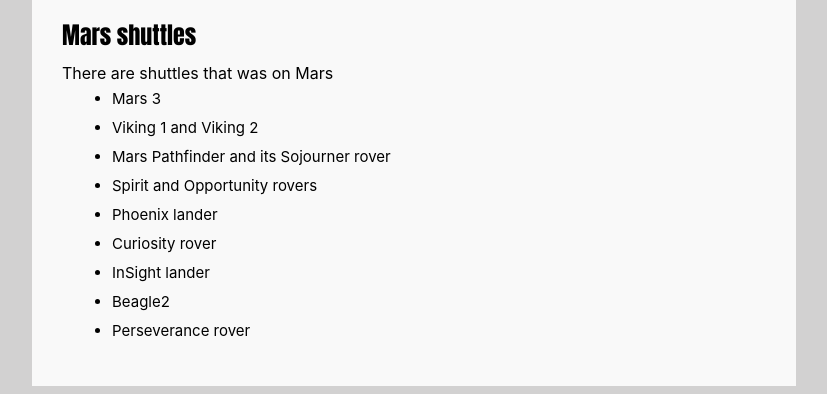
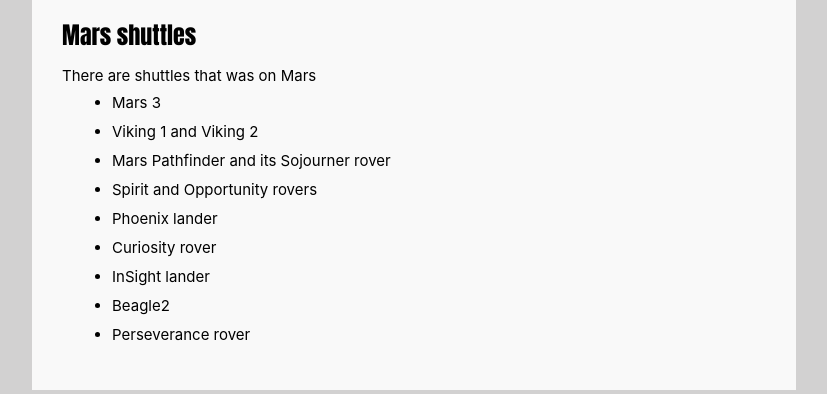
Before and after one commit to Oleg1910/Cursor_HW, a plain HTML site: page HW_2.1/HW_2.html in a window 1280 px wide. Shown: the part 819-1213 px from the top of the page, 226-1053 px from the left. Drawn offline with Linux system fonts and the light colour scheme.

Commit message:
HW_2_Final

```diff
--- a/HW_2.1/HW_2.html
+++ b/HW_2.1/HW_2.html
@@ -35,6 +35,9 @@
       font-size: 15px;
       margin-left: 10px;
       margin-top: 10px;
+    }
+    ul {
+      margin-top: -10px;
     }
     p {
       font-family: -apple-system, BlinkMacSystemFont, "Segoe UI", Roboto, Oxygen,
@@ -90,16 +93,7 @@
       </section>
       <section>
         <h2>Mars shuttles</h2>
-        <div
-          style="
-            font-family: -apple-system, BlinkMacSystemFont, 'Segoe UI', Roboto,
-              Oxygen, Ubuntu, Cantarell, 'Open Sans', 'Helvetica Neue',
-              sans-serif;
-            margin-bottom: -10px;
-          "
-        >
-          There are shuttles that was on Mars
-        </div>
+        <p>There are shuttles that was on Mars</p>
         <ul>
           <li>Mars 3</li>
           <li>Viking 1 and Viking 2</li>
```
